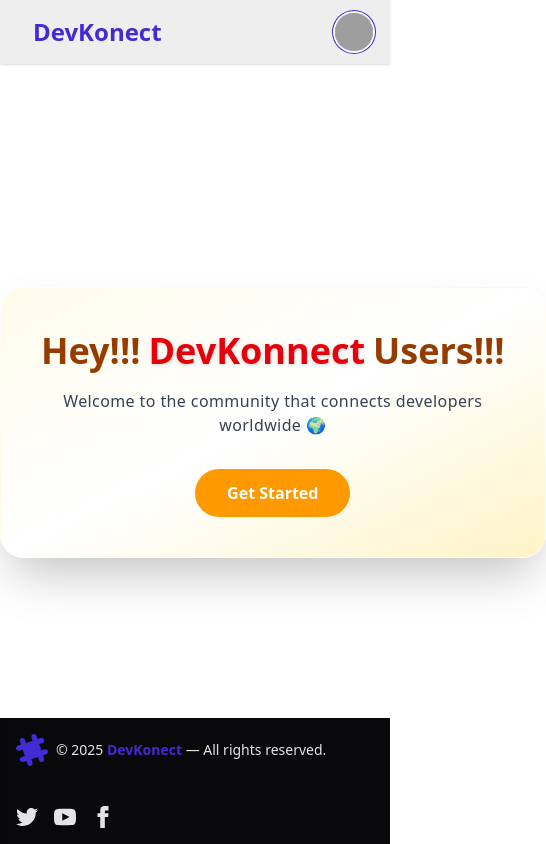
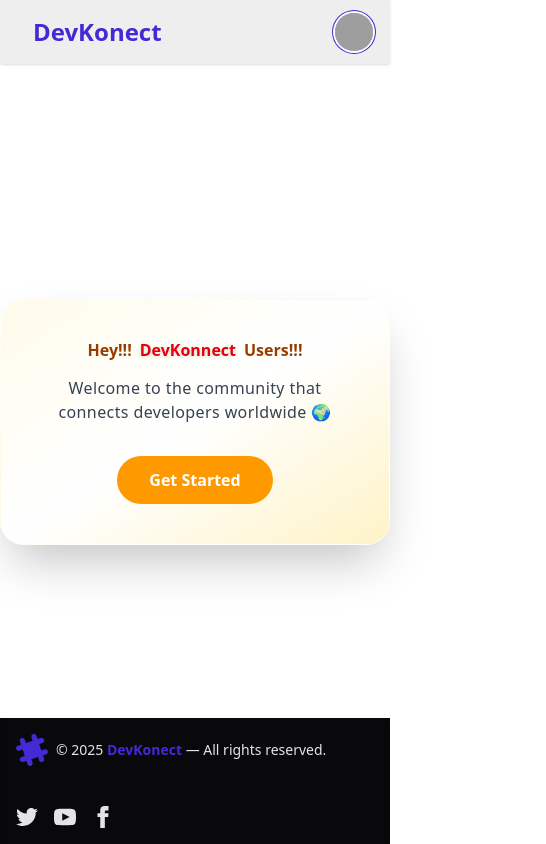
Before and after one commit to anas-faiz/devkonect-web, a React (Vite) app: page / in a window 390 px wide. Shown: the whole page, 546 px wide, since content can reach past the window. Built offline with nearby package versions, Linux system fonts and the light colour scheme; grey boxes are pictures that could not be loaded.

Commit message:
improved Ui od hero section a bit

```diff
--- a/src/components/Hero.jsx
+++ b/src/components/Hero.jsx
@@ -1,8 +1,8 @@
 const Hero = () => {
   return (
-    <section className="flex flex-col items-center justify-center text-center p-10 bg-gradient-to-br from-amber-50 via-white/70 to-amber-100 backdrop-blur-xl rounded-3xl shadow-2xl border border-white/40 transition-transform duration-300 hover:scale-[1.03] hover:shadow-amber-400/40 max-w-3xl mx-auto my-12">
+    <section className="flex flex-col items-center justify-center text-center p-10 bg-gradient-to-br from-amber-50 via-white/70 to-amber-100 backdrop-blur-xl rounded-3xl shadow-2xl border border-white/40 transition-transform duration-300 hover:scale-[1.03] hover:shadow-amber-400/40 mx-auto my-12">
       {/* Title */}
-      <h1 className="text-4xl sm:text-5xl md:text-6xl font-extrabold text-amber-800 mb-4 leading-tight">
+      <h1 className="text4xl sm:text-5xl md:text-6xl font-extrabold text-amber-800 mb-4 leading-tight">
         Hey!!!
         <span className="text-red-600 drop-shadow-sm mx-2">DevKonnect</span>
         Users!!!
```
